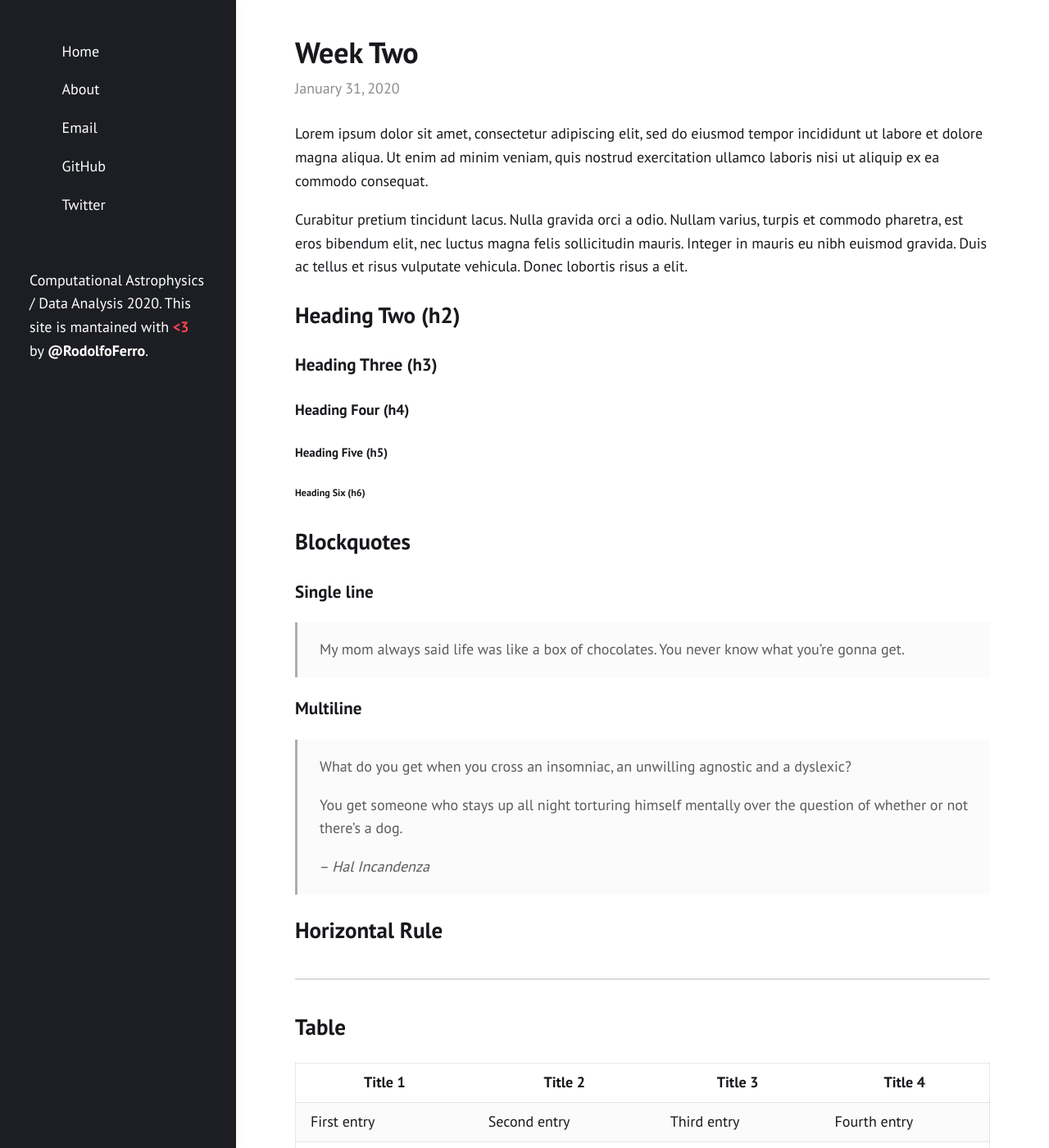
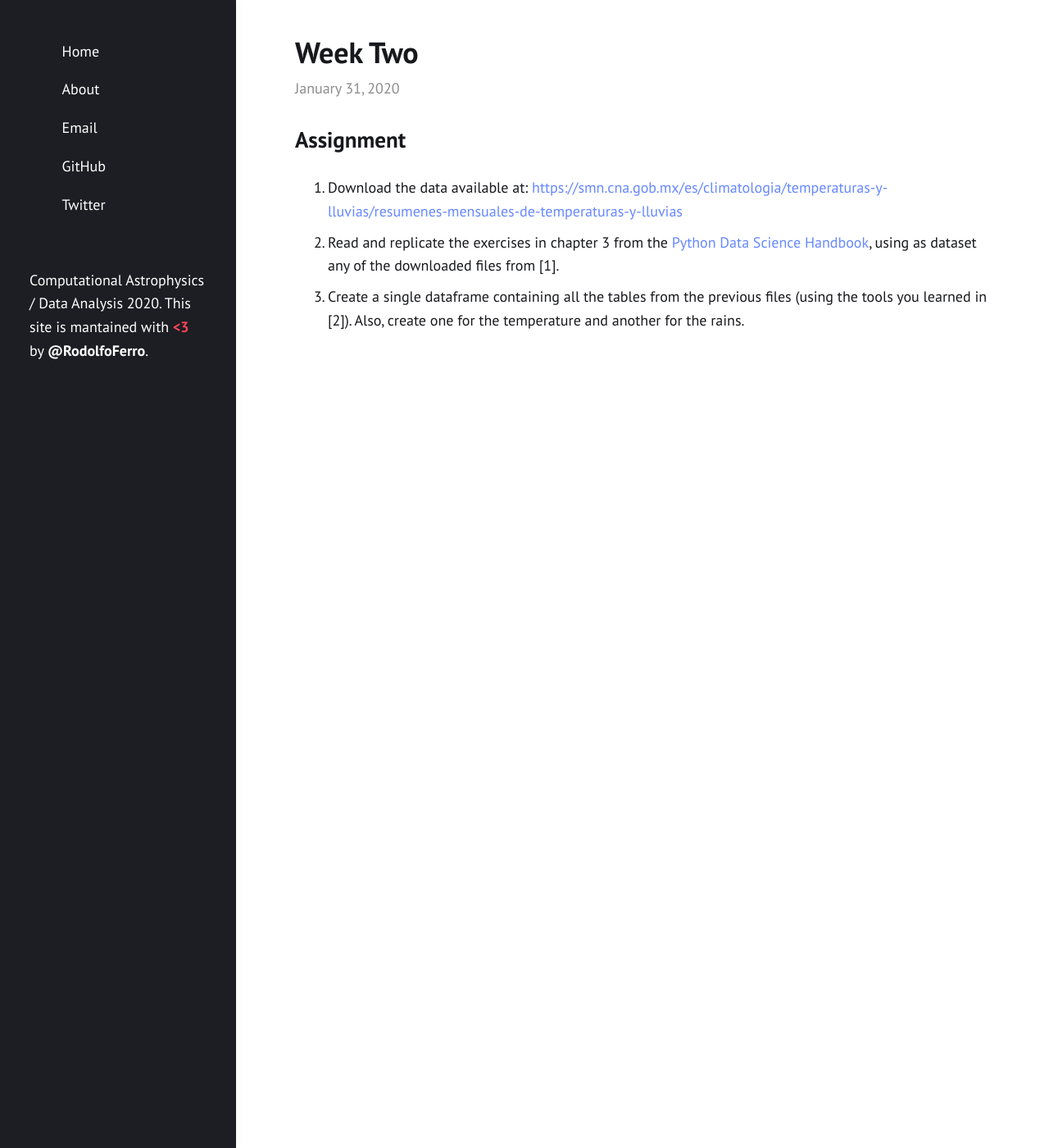
Before and after one commit to RodolfoFerro/astrocom, a Jekyll site: the page built from _posts/2020-01-31-week-two.md, in a window 1280 px wide and 1400 px high. Shown: the whole window at 82% size. Built offline with Jekyll 4.4.1, drawn with Linux system fonts in a browser that asks for light colours; some of the changed text lies outside the part shown.

Commit message:
Updated assignments of weeks one and two.

`````diff
--- a/_posts/2020-01-31-week-two.md
+++ b/_posts/2020-01-31-week-two.md
@@ -1,85 +1,11 @@
 ---
 title:  "Week Two"
+mathjax: true
 layout: post
 ---
 
-Lorem ipsum dolor sit amet, consectetur adipiscing elit, sed do eiusmod tempor incididunt ut labore et dolore magna aliqua. Ut enim ad minim veniam, quis nostrud exercitation ullamco laboris nisi ut aliquip ex ea commodo consequat.
+## Assignment
 
-Curabitur pretium tincidunt lacus. Nulla gravida orci a odio. Nullam varius, turpis et commodo pharetra, est eros bibendum elit, nec luctus magna felis sollicitudin mauris. Integer in mauris eu nibh euismod gravida. Duis ac tellus et risus vulputate vehicula. Donec lobortis risus a elit.
-
-
-## Heading Two (h2)
-
-### Heading Three (h3)
-
-#### Heading Four (h4)
-
-##### Heading Five (h5)
-
-###### Heading Six (h6)
-
-
-## Blockquotes
-
-### Single line
-
-> My mom always said life was like a box of chocolates. You never know what you're gonna get.
-
-### Multiline
-
-> What do you get when you cross an insomniac, an unwilling agnostic and a dyslexic?
->
-> You get someone who stays up all night torturing himself mentally over the question of whether or not there's a dog.
->
-> – _Hal Incandenza_
-
-## Horizontal Rule
-
----
-
-## Table
-
-| Title 1          | Title 2          | Title 3         | Title 4         |
-|------------------|------------------|-----------------|-----------------|
-| First entry      | Second entry     | Third entry     | Fourth entry    |
-| Fifth entry      | Sixth entry      | Seventh entry   | Eight entry     |
-| Ninth entry      | Tenth entry      | Eleventh entry  | Twelfth entry   |
-| Thirteenth entry | Fourteenth entry | Fifteenth entry | Sixteenth entry |
-
-## Code
-
-Source code can be included by fencing the code with three backticks. Syntax highlighting works automatically when specifying the language after the backticks.
-
-````
-```javascript
-function foo () {
-    return "bar";
-}
-```
-````
-
-This would be rendered as:
-
-```javascript
-function foo () {
-    return "bar";
-}
-```
-
-## Lists
-
-### Unordered
-
-* First item
-* Second item
-* Third item
-    * First nested item
-    * Second nested item
-
-### Ordered
-
-1. First item
-2. Second item
-3. Third item
-    1. First nested item
-    2. Second nested item
+1. Download the data available at: <https://smn.cna.gob.mx/es/climatologia/temperaturas-y-lluvias/resumenes-mensuales-de-temperaturas-y-lluvias>
+2. Read and replicate the exercises in chapter 3 from the [Python Data Science Handbook](https://jakevdp.github.io/PythonDataScienceHandbook/), using as dataset any of the downloaded files from [1].
+3. Create a single dataframe containing all the tables from the previous files (using the tools you learned in [2]). Also, create one for the temperature and another for the rains.
`````
Also changed, not shown: _posts/2020-01-23-week-one.md (+5 -57 lines).
